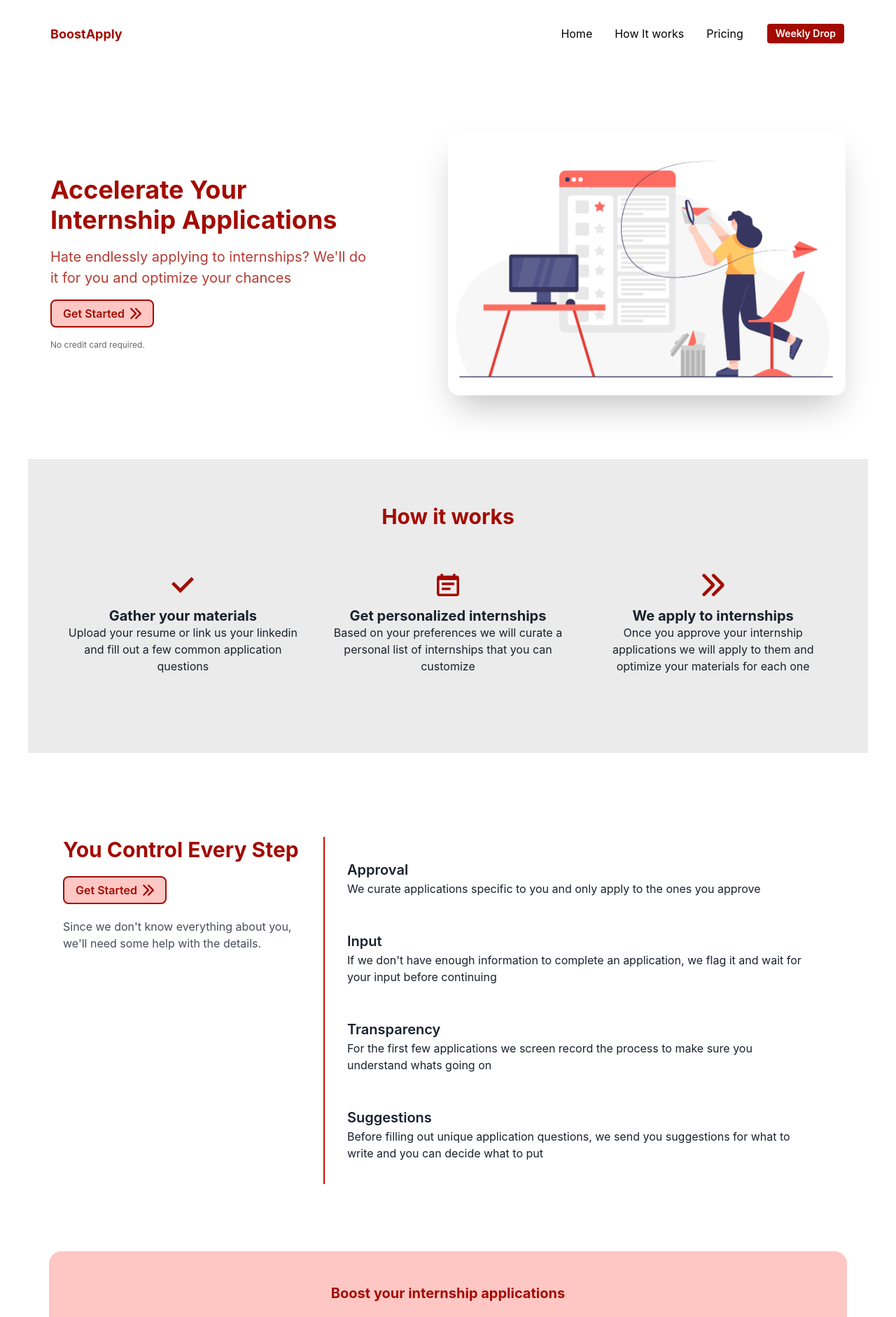
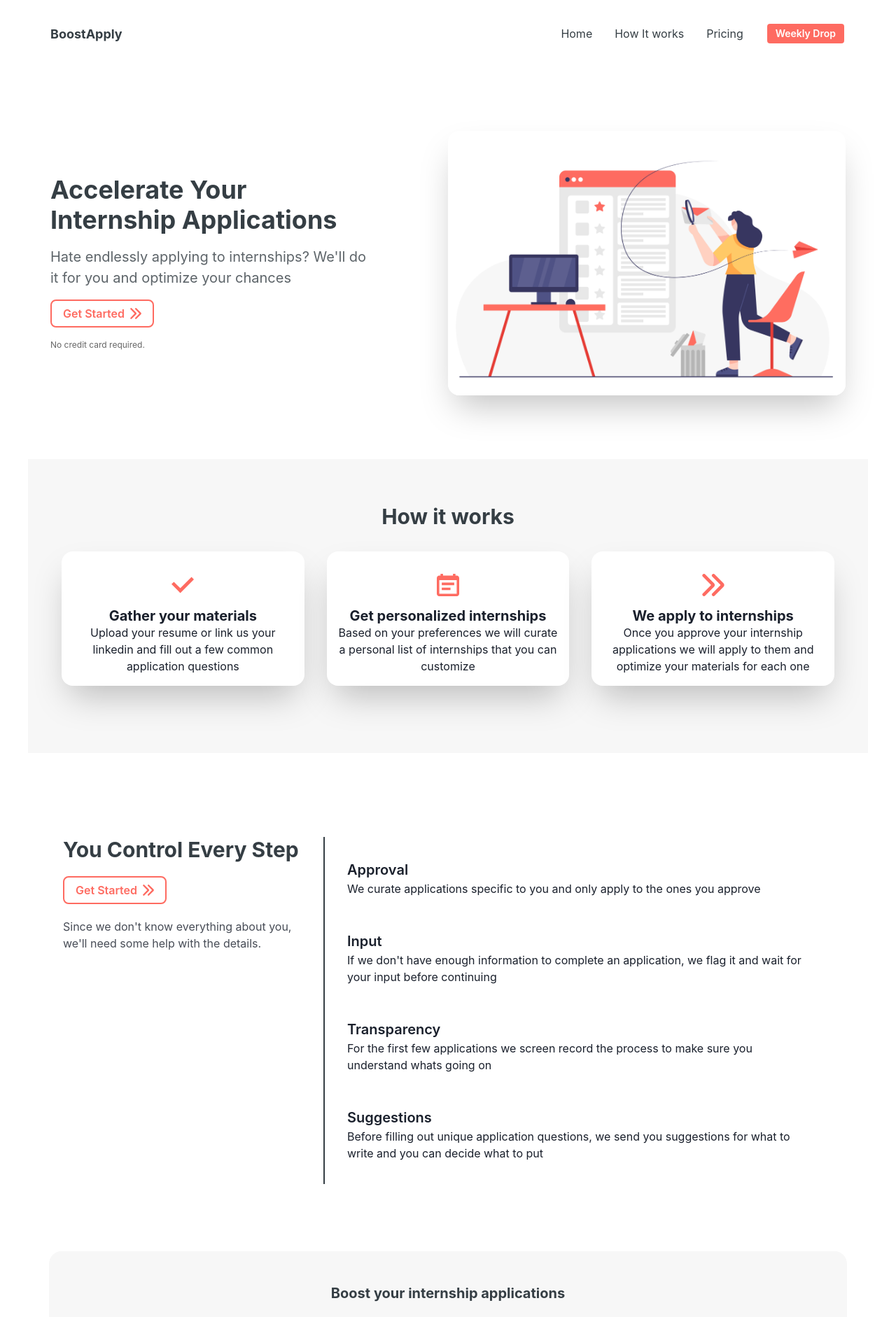
Before and after one commit to jayo78/landing-page, a Next.js app: page / in a window 1280 px wide. Shown: the top 1882 px of the page at 70% size. Built offline with nearby package versions, Linux system fonts and the light colour scheme.

Commit message:
color theme revamp

```diff
--- a/src/components/Banner.tsx
+++ b/src/components/Banner.tsx
@@ -11,14 +11,14 @@ const Banner = () => {
             align="center"
             direction="column"
             w="95%"
-            bg="secondary.100"
+            bg="#f7f7f7"
         >
-            <Heading color="secondary.900" as="h5" size="md">
+            <Heading color="#353e44" as="h5" size="md">
                 Boost your internship applications
             </Heading>
             <Box p={6}>
                 <Button
-                    bg="secondary.900"
+                    bg="secondary.400"
                     color="white"
                     borderRadius="8px"
                     py="4"
@@ -30,10 +30,10 @@ const Banner = () => {
                 </Button>
                 <Button
                     bg="white"
-                    color="secondary.900"
+                    color="secondary.400"
                     borderRadius="8px"
                     border="2px"
-                    borderColor="secondary.900"
+                    borderColor="secondary.400"
                     py="4"
                     px="4"
                     lineHeight="1"
--- a/src/components/Features.tsx
+++ b/src/components/Features.tsx
@@ -40,15 +40,15 @@ const Features = () => {
             >
                 <GridItem colSpan={1}>
                     <VStack alignItems="flex-start" spacing="20px">
-                        <Heading as="h2" size="lg" fontWeight="bold" color="secondary.900">
+                        <Heading as="h2" size="lg" fontWeight="bold" color="#353e44">
                             You Control Every Step
                         </Heading>
                         <Link href="https://mvvx7n3l5y5.typeform.com/to/YSSf3A3S">
                             <Button
-                                bg="secondary.100"
-                                color="secondary.900"
+                                bg="white"
+                                color="secondary.400"
                                 border="2px"
-                                borderColor="secondary.900"
+                                borderColor="secondary.400"
                                 borderRadius="8px"
                                 py="4"
                                 px="4"
@@ -68,7 +68,7 @@ const Features = () => {
                     </VStack>
                 </GridItem>
                 <GridItem colSpan={2}>
-                    <Box borderLeft="2px" borderColor="secondary.800">
+                    <Box borderLeft="2px" borderColor="#353e44">
                         <Grid
                             templateColumns={{
                                 base: "repeat(1, 1fr)",
--- a/src/components/Header.tsx
+++ b/src/components/Header.tsx
@@ -51,7 +51,7 @@ const Header = () => {
             w="100%"
             p={8}
             bg={["secondary.400", "secondary.100", "transparent", "transparent"]}
-            color={["white", "white", "black", "black"]}
+            color={["white", "white", "#353e44", "#353e44"]}
         >
             <Flex align="center">
                 <Logo />
@@ -80,7 +80,7 @@ const Header = () => {
                             rounded="md"
                             color="white"
                             border="2px"
-                            bg="secondary.900"
+                            bg="secondary.400"
                             _hover={{
                                 bg: "secondary.400",
                             }}
--- a/src/components/Hero.tsx
+++ b/src/components/Hero.tsx
@@ -30,7 +30,7 @@ const Hero = ({ title, subtitle, image, ctaLink, ctaText }: HeroProps) => {
                     as="h1"
                     size="xl"
                     fontWeight="bold"
-                    color="secondary.900"
+                    color="#353e44"
                     textAlign={["center", "center", "left", "left"]}
                 >
                     {title}
@@ -38,7 +38,7 @@ const Hero = ({ title, subtitle, image, ctaLink, ctaText }: HeroProps) => {
                 <Heading
                     as="h2"
                     size="md"
-                    color="secondary.900"
+                    color="#353e44"
                     opacity="0.8"
                     fontWeight="normal"
                     lineHeight={1.5}
@@ -48,10 +48,10 @@ const Hero = ({ title, subtitle, image, ctaLink, ctaText }: HeroProps) => {
                 </Heading>
                 <Link href={ctaLink}>
                     <Button
-                        bg="secondary.100"
-                        color="secondary.900"
+                        bg="white"
+                        color="secondary.400"
                         border="2px"
-                        borderColor="secondary.900"
+                        borderColor="secondary.400"
                         borderRadius="8px"
                         py="4"
                         px="4"
--- a/src/components/HowItWorks.tsx
+++ b/src/components/HowItWorks.tsx
@@ -8,21 +8,21 @@ const itemWidth = 8;
 const items = [
     {
         id: 2,
-        icon: <CheckIcon color="secondary.900" h={itemHeight} w={itemWidth} />,
+        icon: <CheckIcon color="secondary.400" h={itemHeight} w={itemWidth} />,
         title: "Gather your materials",
         desc: "Upload your resume or link us your linkedin and fill out a few common application questions",
         link: "/",
     },
     {
         id: 3,
-        icon: <CalendarIcon color="secondary.900" h={itemHeight} w={itemWidth} />,
+        icon: <CalendarIcon color="secondary.400" h={itemHeight} w={itemWidth} />,
         title: "Get personalized internships",
         desc: "Based on your preferences we will curate a personal list of internships that you can customize",
         link: "/",
     },
     {
         id: 4,
-        icon: <ArrowRightIcon color="secondary.900" h={itemHeight} w={itemWidth} />,
+        icon: <ArrowRightIcon color="secondary.400" h={itemHeight} w={itemWidth} />,
         title: "We apply to internships",
         desc: "Once you approve your internship applications we will apply to them and optimize your materials for each one",
         link: "/",
@@ -41,6 +41,11 @@ const Item = ({ title, desc, icon }: ItemProps) => {
             <Flex
                 boxSizing="border-box"
                 direction="column"
+                bg="white"
+                mx={4}
+                my={{base: 4, md: 4, lg: 0}}
+                rounded="1rem"
+                shadow="2xl"
                 textAlign="center"
                 align="center"
                 justify="center"
@@ -61,15 +66,9 @@ const Item = ({ title, desc, icon }: ItemProps) => {
 
 const HowItWorks = () => {
     return (
-        <Box bg="#ebebeb">
-            <Flex
-                direction="column"
-                align="center"
-                mb={8}
-                px={8}
-                py={16}
-            >
-                <Heading as="h1" size="lg" mb={8} fontWeight="bold" color="secondary.900">
+        <Box bg="#f7f7f7">
+            <Flex direction="column" align="center" mb={8} px={8} py={16}>
+                <Heading as="h1" size="lg" mb={8} fontWeight="bold" color="#353e44">
                     How it works
                 </Heading>
                 <Grid
--- a/src/components/Logo.tsx
+++ b/src/components/Logo.tsx
@@ -3,7 +3,7 @@ import { Box, Text } from "@chakra-ui/react";
 
 export default function Logo() {
     return (
-        <Box w="105px" color={["white", "white", "secondary.900", "secondary.900"]}>
+        <Box w="105px" color={["white", "white", "#353e44", "#353e44"]}>
             <Text fontSize="lg" fontWeight="bold">
                 BoostApply
             </Text>
```
